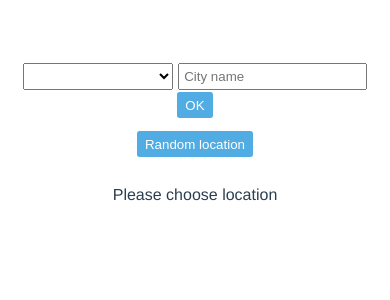
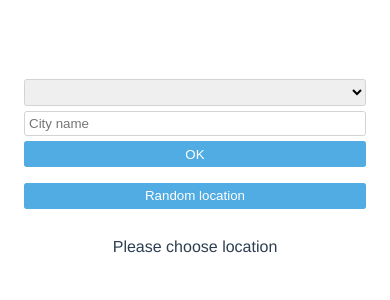
Before and after one commit to ElenaDo/weather-app, a Vue app: page / in a window 390 px wide. Shown: the top 300 px of the page. Built offline with nearby package versions, Linux system fonts and the light colour scheme.

Commit message:
mobile view

```diff
--- a/src/App.vue
+++ b/src/App.vue
@@ -55,5 +55,7 @@ export default {
   text-align: center;
   color: #2c3e50;
   margin-top: 60px;
+  padding: 1em;
 }
+
 </style>
--- a/src/components/LocationSelector.vue
+++ b/src/components/LocationSelector.vue
@@ -6,12 +6,10 @@
           {{country.name}}
         </option>
       </select>
-    <input v-model="location.city" placeholder="City name">
-    <button @click="request" :disabled="!location.city.length || !location.country">OK</button>
+      <input v-model="location.city" placeholder="City name">
+      <button @click="request" :disabled="!location.city.length || !location.country">OK</button>
     </div>
-    <div>
-      <button class="random-button" @click="genRandomCoord">Random location</button>
-    </div>
+    <button class="random-button" @click="genRandomCoord">Random location</button>
   </div>
 </template>
 
@@ -50,6 +48,8 @@ export default {
 input, select{
   padding: .3em;
   margin: .2em;
+  border: 1px solid lightgray;
+  border-radius: .2em;
 }
 select {
   width: 150px;
@@ -70,6 +70,24 @@ button:hover {
   background-color: rgb(73, 185, 219);
 }
 .random-button {
-  margin: 1em;
+  margin: 1em 0 1em 0;
+}
+.selector-section {
+  display: flex;
+  justify-content: center;
+  align-items: center;
+}
+@media (max-width: 600px) {
+  .selector-section {
+    flex-direction: column;
+    align-items: stretch;
+  }
+  select{
+    width: 100%;
+  }
+  input, select, button {margin: 0.2em 0em}
+  button {
+    width: 100%;
+  }
 }
 </style>
--- a/src/components/WeatherCard.vue
+++ b/src/components/WeatherCard.vue
@@ -30,6 +30,11 @@ export default {
   border: 1px solid lightgrey;
   box-shadow: 3px 3px 3px lightgrey;
 }
+@media (max-width: 600px) {
+  .main-container {
+    width: 100%;
+  }
+}
 h4 {
   color: rgb(219, 76, 51);;
 }
```
